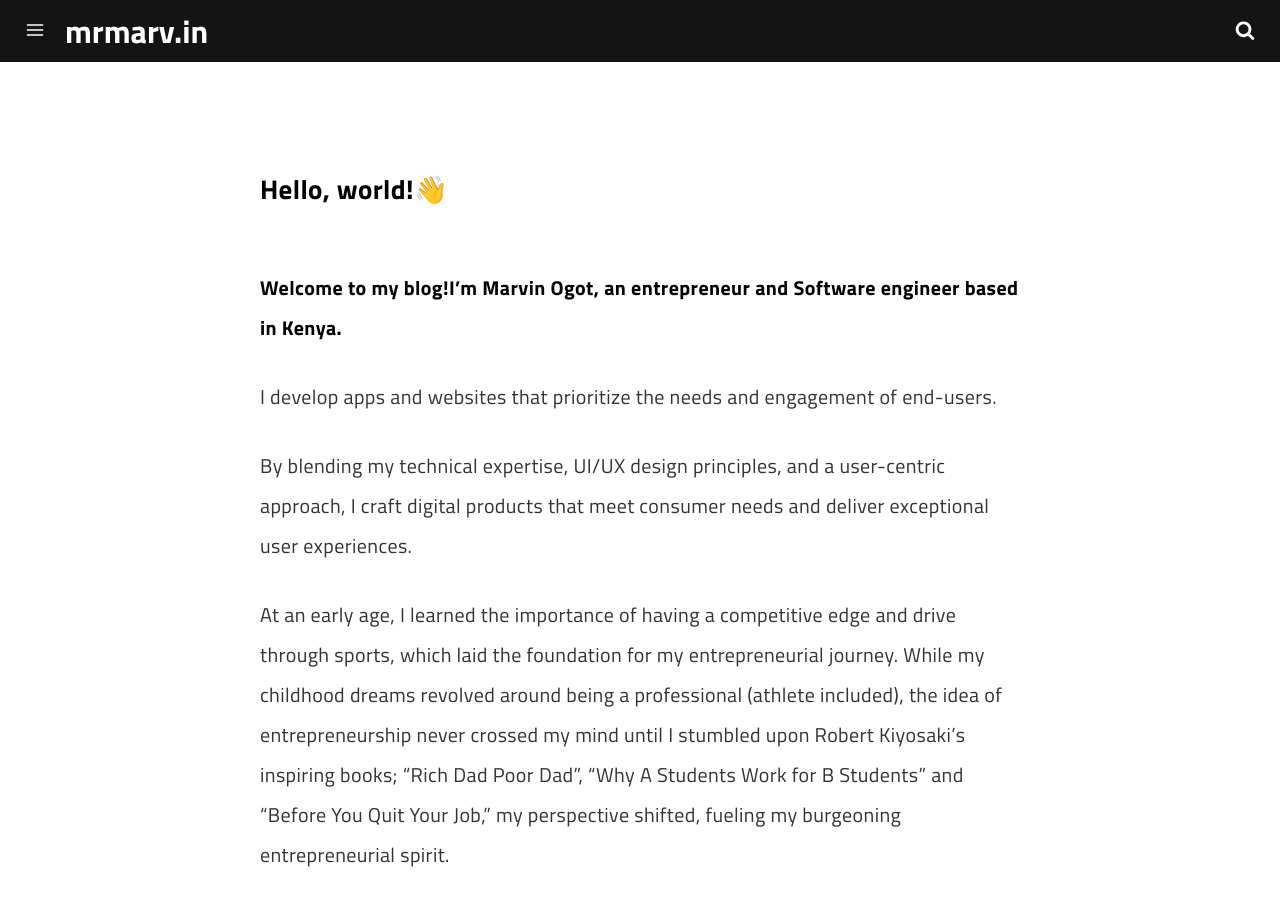
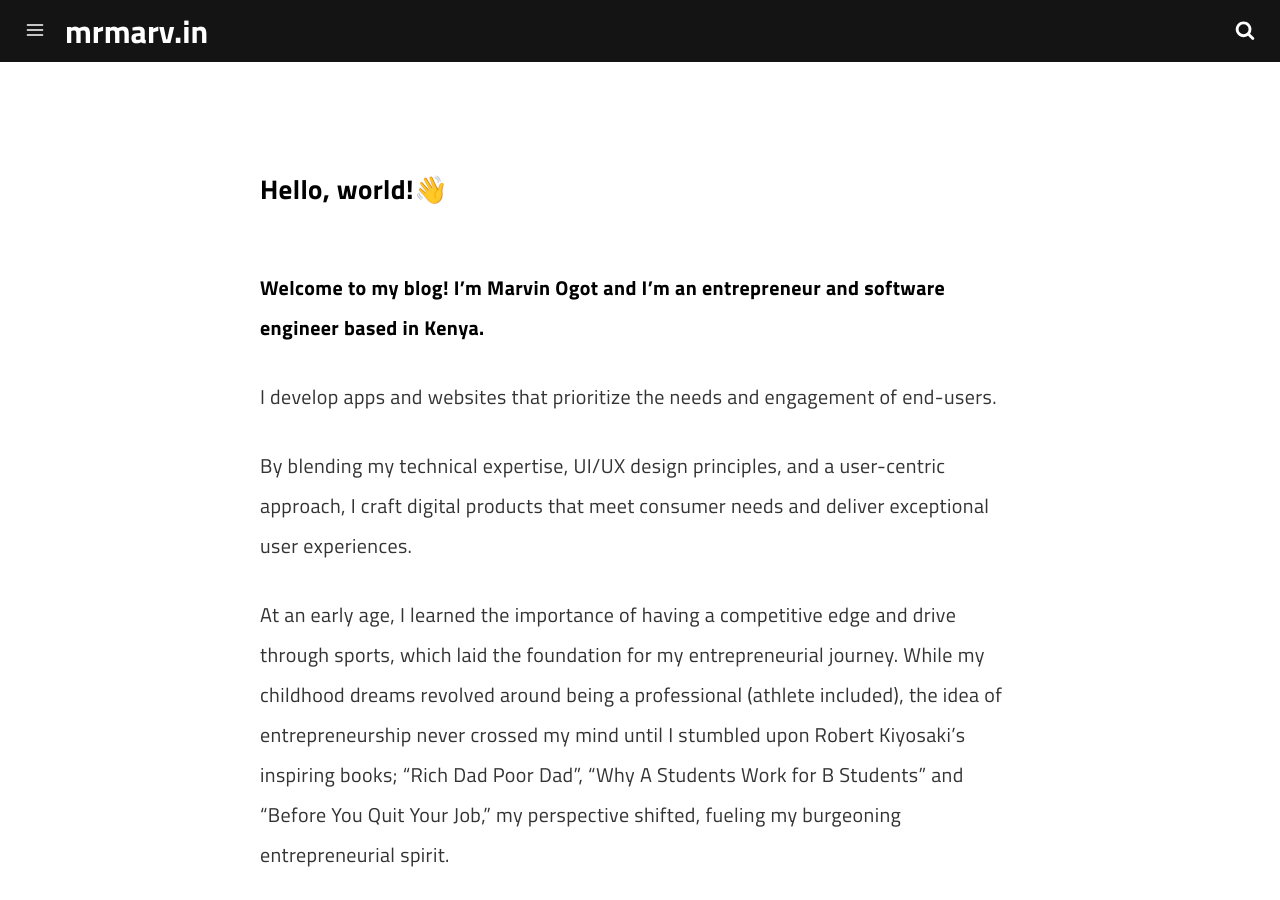
Before and after one commit to marv0/marv0.github.io, a Jekyll site: the page built from pages/about.md, in a window 1280 px wide and 900 px high. Built offline with Jekyll 4.4.1, drawn with Linux system fonts in a browser that asks for light colours; a script that is not in the unit is left out.

Commit message:
Update about.md

```diff
--- a/pages/about.md
+++ b/pages/about.md
@@ -8,7 +8,7 @@ permalink: /about/
 ---
 ### Hello, world!👋
 
-#### Welcome to my blog!I’m Marvin Ogot, an entrepreneur and Software engineer based in Kenya.
+#### Welcome to my blog! I’m Marvin Ogot and I'm an entrepreneur and software engineer based in Kenya.
 
 I develop apps and websites that prioritize the needs and engagement of end-users.
 
```
